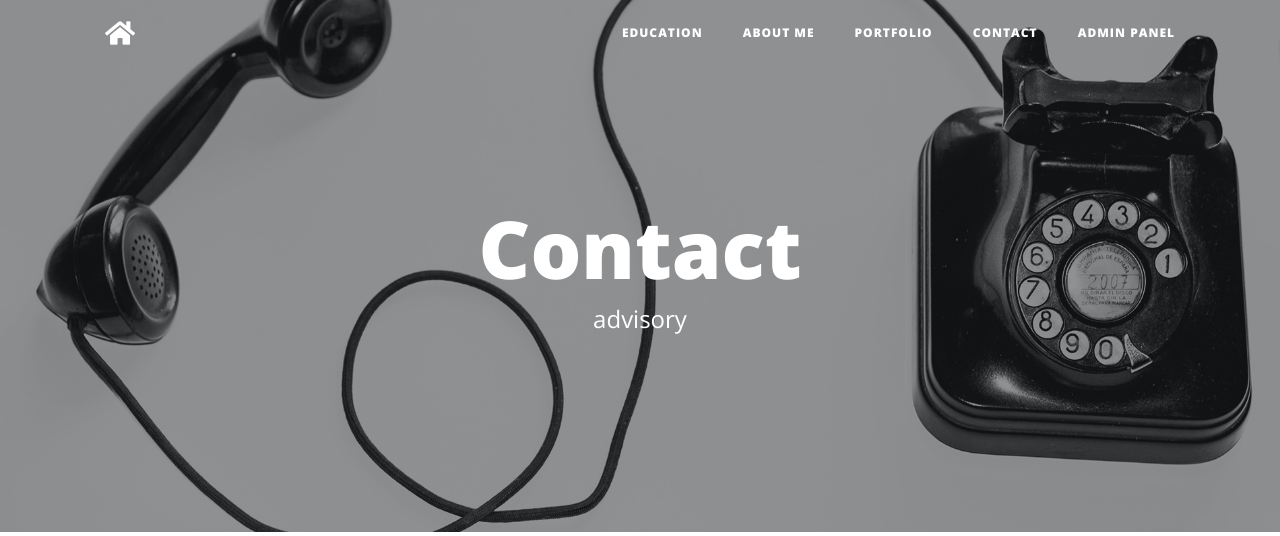
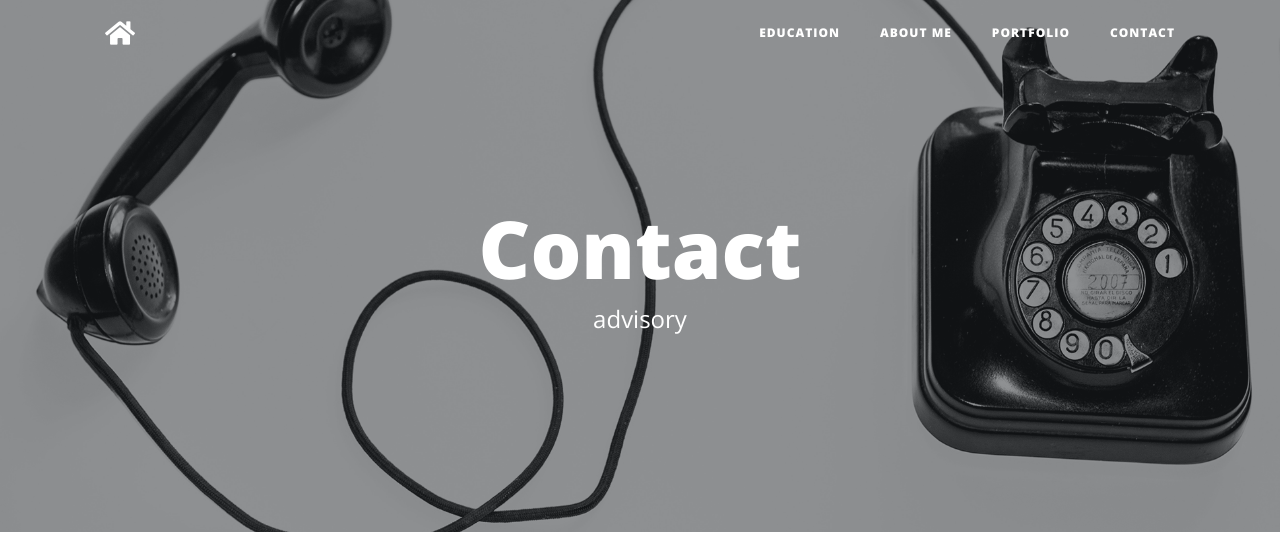
Before and after one commit to SebasGTX1/Portfolio, a Django app: page /contact/ in a window 1280 px wide. Shown: the top 536 px of the page. Run offline with Django 4.2, Linux system fonts and the light colour scheme; some libraries are stand-ins or nearby versions.

Commit message:
Migrations and base html update

```diff
--- a/webpersonal/core/templates/core/base.html
+++ b/webpersonal/core/templates/core/base.html
@@ -64,9 +64,6 @@
             </li>
             <li class="nav-item">
               <a class="nav-link" href="{% url 'contact' %}">Contact</a>
-            </li>
-            <li class="nav-item">
-              <a class="nav-link" href="{% url 'admin:index' %}">Admin panel</a>
             </li>
           </ul>
         </div>
```
Also changed, not shown: webpersonal/db.sqlite3.
